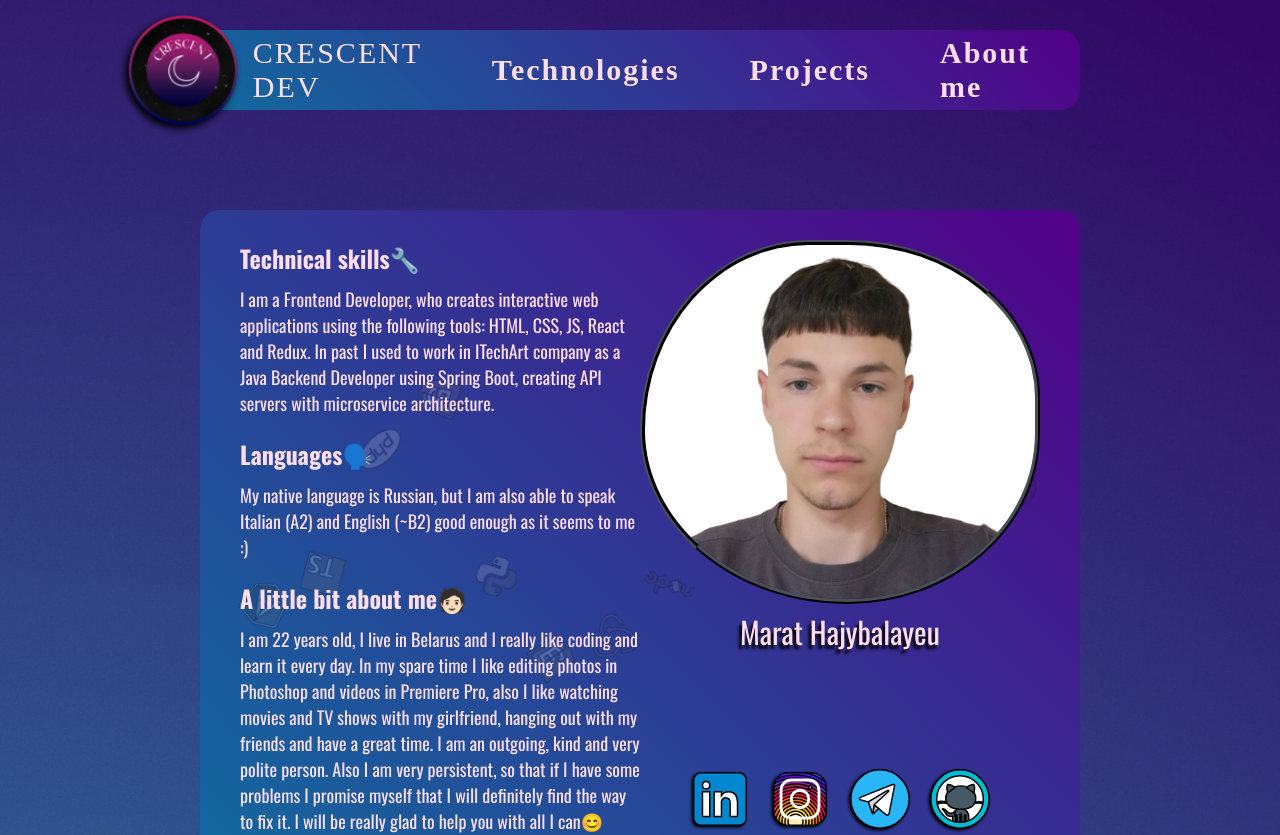
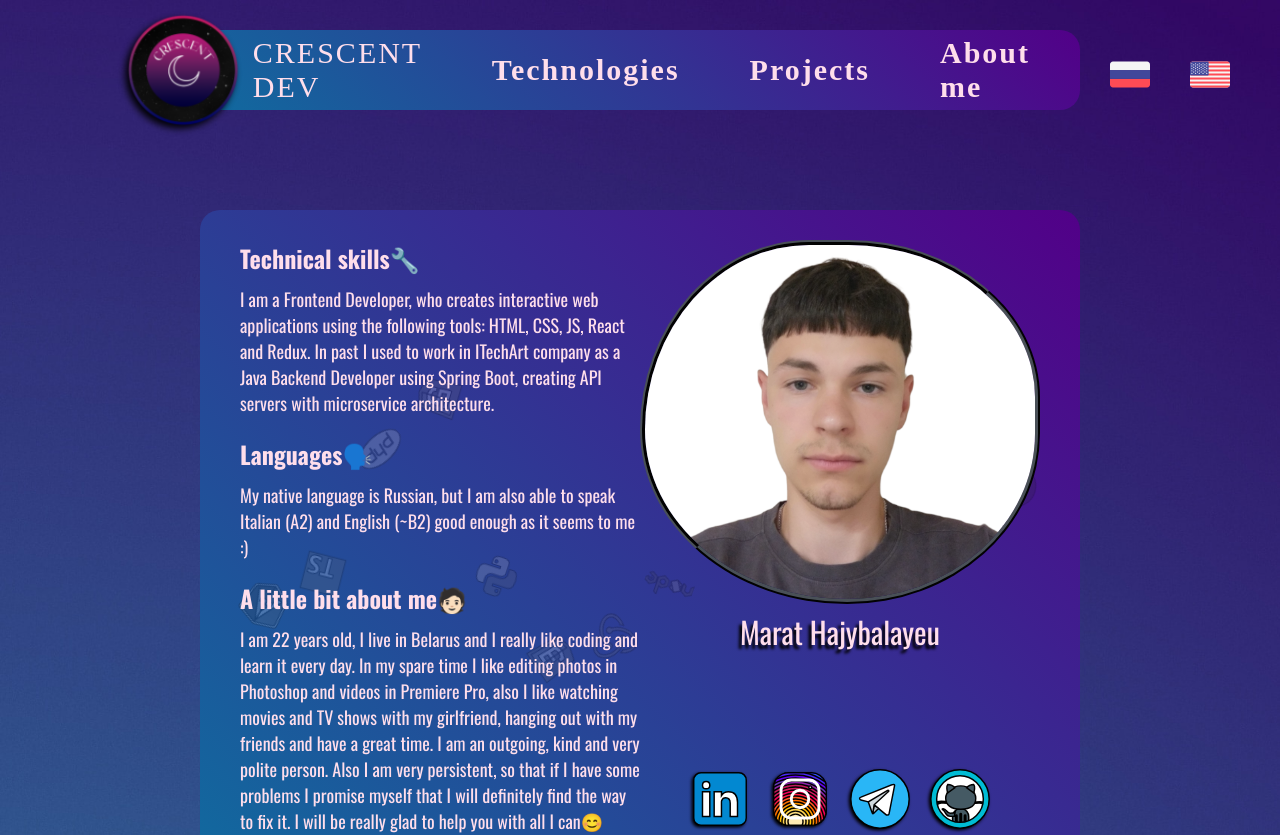
Before and after one commit to Crescent17/cv, a React (Vite) app: page / in a window 1280 px wide. Shown: the top 835 px of the page. Built offline with nearby package versions, Linux system fonts and the light colour scheme.

Commit message:
configure Intl Provider

```diff
--- a/src/App.jsx
+++ b/src/App.jsx
@@ -3,15 +3,24 @@ import Navigation from "./components/layout/Navigation.jsx";
 import Header from "./components/layout/Header.jsx";
 import Technologies from "./components/technologies/Technologies.jsx";
 import Slider from "./components/slider/Slider.jsx";
+import ChangeLanguage from "./components/language/ChangeLanguage.jsx";
+import {IntlProvider} from "react-intl";
+import {useState} from "react";
+import translations from './util/translations.json'
 
 export default function App() {
+    const [locale, setLocale] = useState('en')
+    const messages = translations[locale]
     return (
         <div>
             <GlobalStyle/>
-            <Navigation/>
-            <Header/>
-            <Technologies/>
-            <Slider/>
+            <IntlProvider locale={locale} messages={messages}>
+                <ChangeLanguage setLocale={setLocale}/>
+                <Navigation/>
+                <Header/>
+                <Technologies/>
+                <Slider/>
+            </IntlProvider>
         </div>
     )
 }
```
